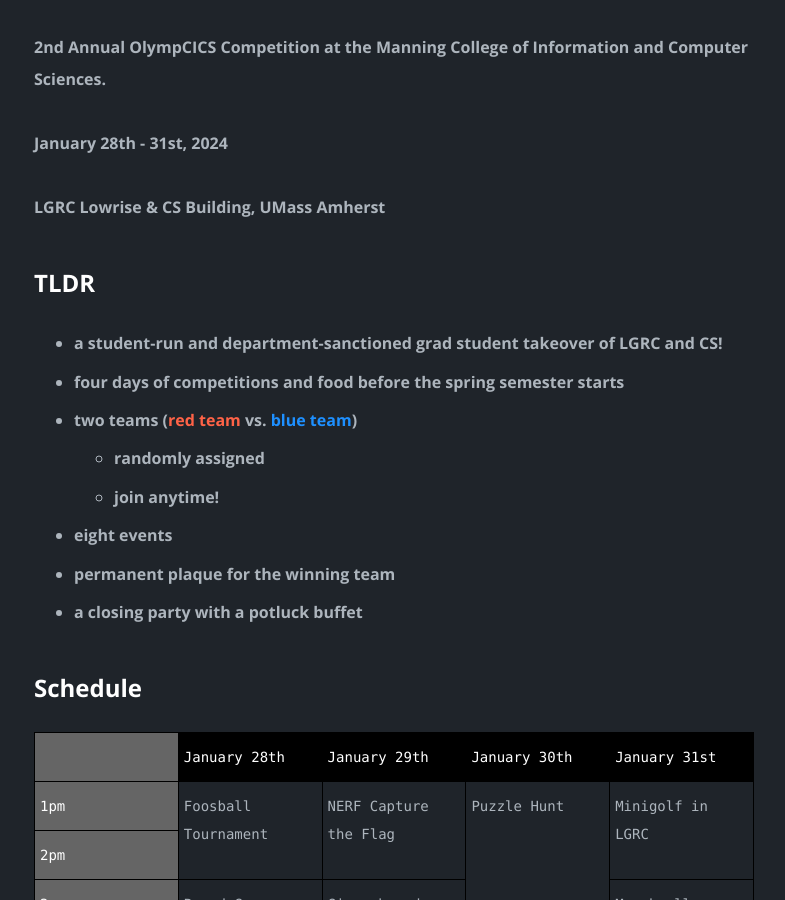
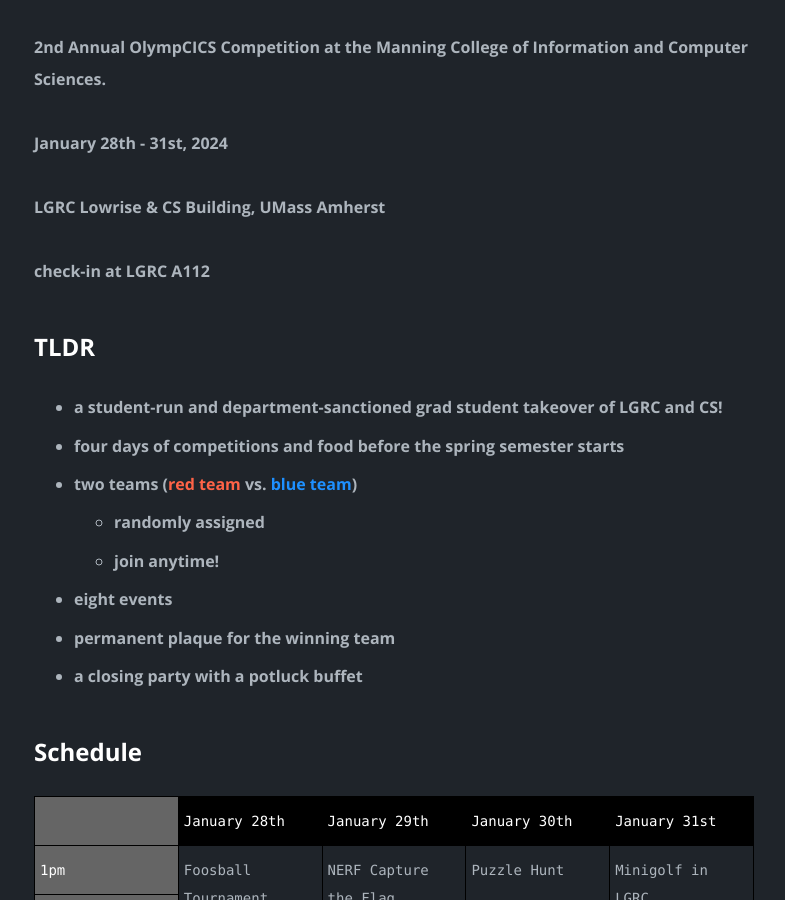
Before and after one commit to olympcics/olympcics.github.io, a Jekyll site: the page built from index.md, in a window 1280 px wide and 900 px high, scrolled down 509 px. Shown: the whole window, without its empty margins (246-1031 px from the left). Built offline with Jekyll 4.4.1, drawn with Linux system fonts in a browser that asks for light colours.

Commit message:
Update _config.yml

```diff
--- a/_config.yml
+++ b/_config.yml
@@ -6,7 +6,9 @@ description: > # description of the site (multiple lines allowed)
 
   January 28th - 31st, 2024 <br/><br/>
 
-  LGRC Lowrise & CS Building, UMass Amherst
+  LGRC Lowrise & CS Building, UMass Amherst <br/><br/>
+
+  check-in at LGRC A112
 
 permalink: /:slug
 
```
